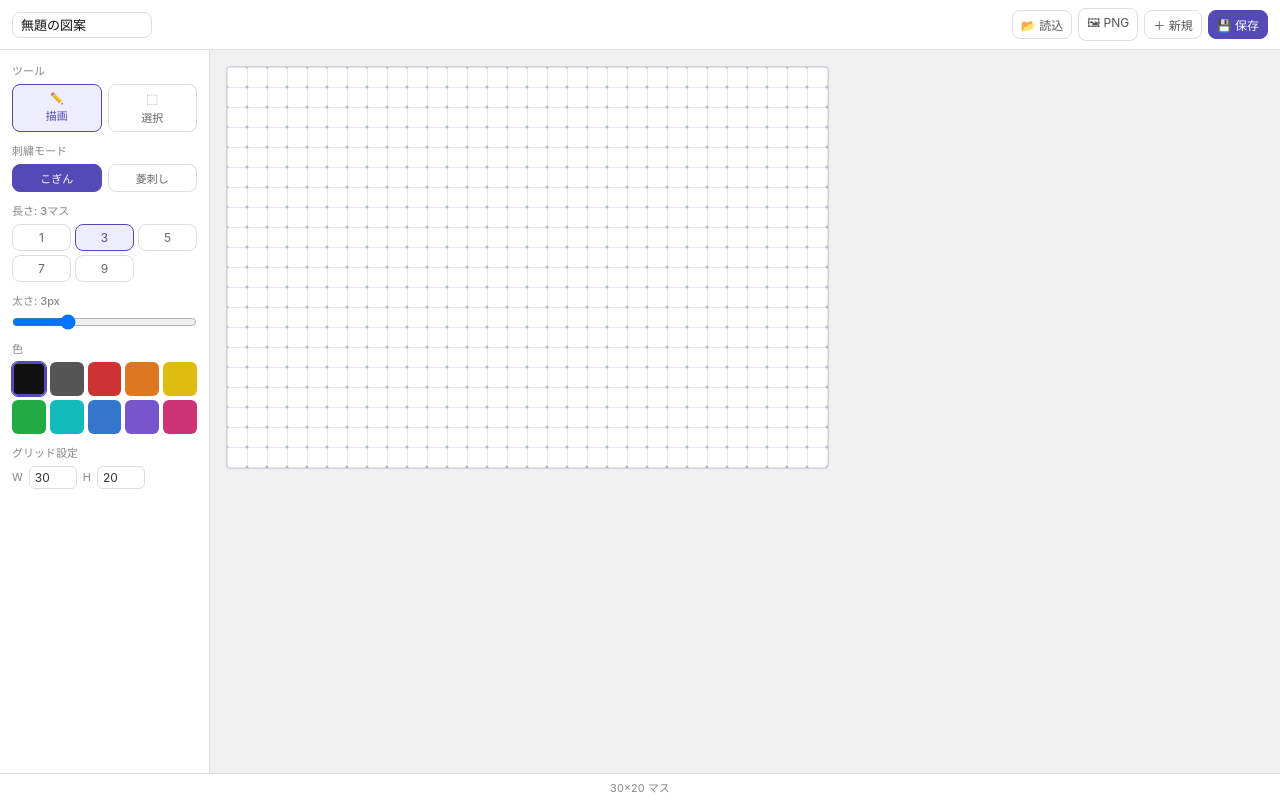
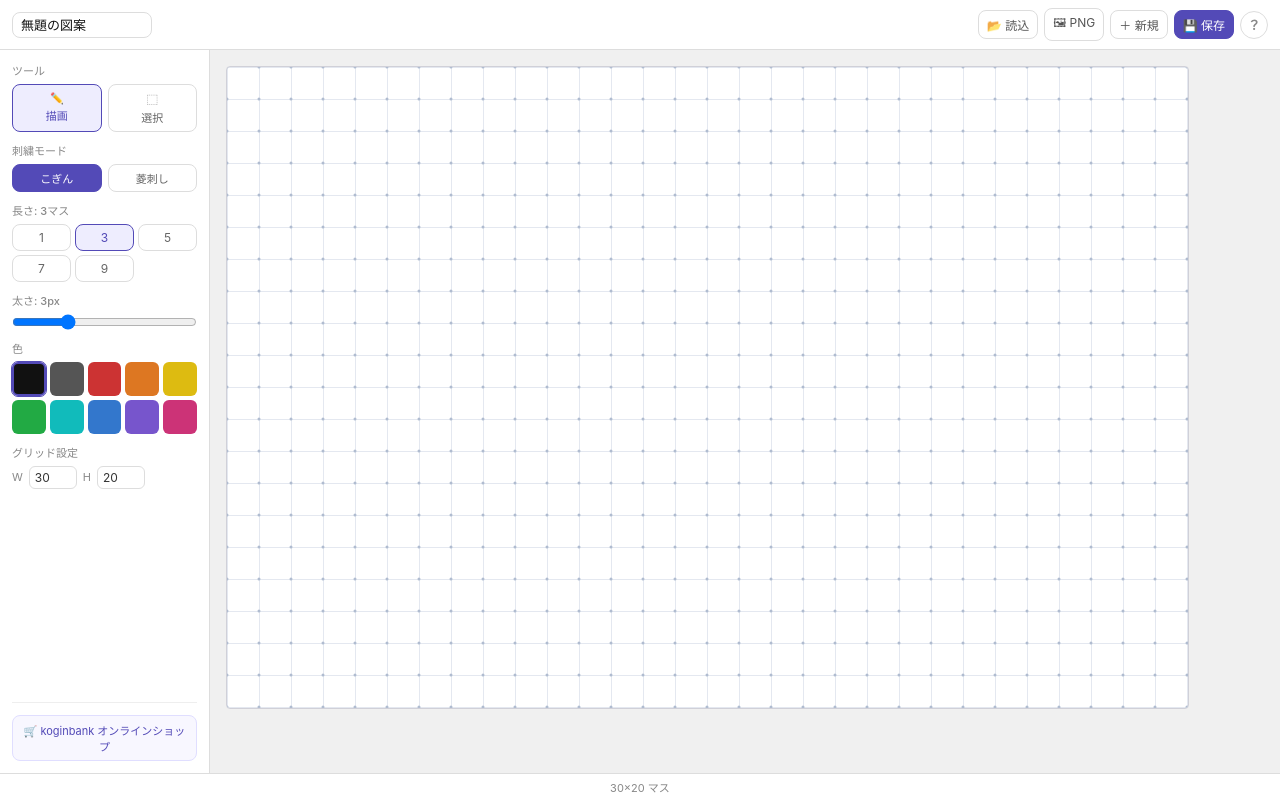
Before and after one commit to katsue-boop/koginbank-graphics, a React (Vite) app: page / in a window 1280 px wide. Built offline with nearby package versions, Linux system fonts and the light colour scheme.

Commit message:
responsive canvas, help panel, shop link

```diff
--- a/src/App.jsx
+++ b/src/App.jsx
@@ -2,6 +2,7 @@ import { useRef, useEffect, useCallback } from 'react'
 import { useEditor } from './useEditor'
 import EditorCanvas from './EditorCanvas'
 import Sidebar from './Sidebar'
+import HelpPanel from './HelpPanel'
 import { getLengths, saveToFile } from './utils'
 import styles from './App.module.css'
 
@@ -119,6 +120,7 @@ export default function App() {
         }}>🖼 PNG</button>
         <button className={styles.hbtn} onClick={handleNew}>＋ 新規</button>
         <button className={`${styles.hbtn} ${styles.primary}`} onClick={() => doSaveToFile(lines, groups, gidCounter, gridW, gridH, title)}>💾 保存</button>
+        <HelpPanel />
       </header>
 
       <div className={styles.main}>
--- a/src/App.module.css
+++ b/src/App.module.css
@@ -64,9 +64,9 @@
 
 .canvasWrap {
   flex: 1;
-  overflow: auto;
-  padding: 16px;
+  overflow: hidden;
   background: #f0f0f0;
+  display: flex;
 }
 
 .menuTab {
--- a/src/EditorCanvas.jsx
+++ b/src/EditorCanvas.jsx
@@ -1,5 +1,8 @@
-import { useEffect, useRef, useCallback } from 'react'
+import { useEffect, useRef, useCallback, useState } from 'react'
 import { calcSnap, hitTestLine, boxSelect, applyOffset, applyTransform, DRAG_THRESHOLD } from './utils'
+
+const MIN_CS = 12
+const MAX_CS = 32
 
 export default function EditorCanvas({
   lines, setLines, groups, sel, setSel,
@@ -12,7 +15,25 @@ export default function EditorCanvas({
   pasteOffset,
 }) {
   const canvasRef = useRef(null)
-  const cs = 20
+  const wrapRef = useRef(null)
+  const [cs, setCs] = useState(20)
+
+  // ラッパー幅に合わせてセルサイズを自動調整
+  useEffect(() => {
+    const updateCs = () => {
+      if (!wrapRef.current) return
+      const availW = wrapRef.current.clientWidth - 32 // padding分
+      const availH = wrapRef.current.clientHeight - 32
+      const csW = Math.floor(availW / gridW)
+      const csH = Math.floor(availH / gridH)
+      const newCs = Math.max(MIN_CS, Math.min(MAX_CS, Math.min(csW, csH)))
+      setCs(newCs)
+    }
+    updateCs()
+    const ro = new ResizeObserver(updateCs)
+    if (wrapRef.current) ro.observe(wrapRef.current)
+    return () => ro.disconnect()
+  }, [gridW, gridH])
 
   const draw = useCallback(() => {
     const canvas = canvasRef.current
@@ -20,7 +41,6 @@ export default function EditorCanvas({
     const ctx = canvas.getContext('2d')
     ctx.clearRect(0, 0, canvas.width, canvas.height)
 
-    // グリッド
     ctx.strokeStyle = '#c8d0e0'
     ctx.lineWidth = 0.5
     for (let x = 0; x <= gridW; x++) {
@@ -36,7 +56,6 @@ export default function EditorCanvas({
       }
     }
 
-    // グループ枠
     const gidMap = {}
     lines.forEach(ln => {
       if (ln.gid == null) return
@@ -59,7 +78,6 @@ export default function EditorCanvas({
       ctx.restore()
     })
 
-    // 線を描画
     const drawLine = (x1, y1, x2, y2, c, sw, alpha) => {
       ctx.save(); ctx.globalAlpha = alpha; ctx.strokeStyle = c
       ctx.lineWidth = sw; ctx.lineCap = 'round'
@@ -73,18 +91,15 @@ export default function EditorCanvas({
       if (!hide) drawLine(ln.x1, ln.y1, ln.x2, ln.y2, s ? '#534AB7' : ln.color, ln.sw + (s ? 2 : 0), 1)
     })
 
-    // 移動プレビュー
     if (op === 'move' && moveRef.current.preview) {
       moveRef.current.preview.forEach(ln => drawLine(ln.x1, ln.y1, ln.x2, ln.y2, ln.color, ln.sw, 0.55))
     }
 
-    // 描画プレビュー
     if (tool === 'draw' && mouseCell) {
       const x2 = Math.min(gridW, mouseCell.x + len)
       if (x2 !== mouseCell.x) drawLine(mouseCell.x, mouseCell.y, x2, mouseCell.y, color, strokeW, 0.5)
     }
 
-    // 選択ボックス
     const d = dragRef.current
     if (d.active && d.wasDrag && tool === 'select' && !op) {
       ctx.save(); ctx.strokeStyle = '#534AB7'; ctx.lineWidth = 1; ctx.setLineDash([4, 3])
@@ -94,7 +109,6 @@ export default function EditorCanvas({
       ctx.restore()
     }
 
-    // スナップガイド
     if (snapPt && (op === 'flipv' || op === 'fliph' || op === 'rot')) {
       const px = snapPt.x * cs, py = snapPt.y * cs
       ctx.save(); ctx.setLineDash([4, 3]); ctx.lineWidth = 1; ctx.strokeStyle = '#cc3333'
@@ -120,7 +134,7 @@ export default function EditorCanvas({
       canvas.height = gridH * cs + 1
     }
     draw()
-  }, [gridW, gridH, draw])
+  }, [gridW, gridH, cs, draw])
 
   useEffect(() => { draw() }, [draw])
 
@@ -171,9 +185,8 @@ export default function EditorCanvas({
       if (preview) {
         setLines(prev => {
           const rest = prev.filter((_, i) => !sel.includes(i))
-          const moved = preview
-          setSel(moved.map((_, i) => rest.length + i))
-          return [...rest, ...moved]
+          setSel(preview.map((_, i) => rest.length + i))
+          return [...rest, ...preview]
         })
       }
       cancelOp(); st('移動しました', true); return
@@ -236,6 +249,7 @@ export default function EditorCanvas({
   const onTouchEnd = (e) => { e.preventDefault(); const { rx, ry } = getRawXY(e); handleUp(rx, ry) }
 
   return (
+    <div ref={wrapRef} style={{ flex: 1, overflow: 'hidden', padding: 16, background: '#f0f0f0', display: 'flex', alignItems: 'flex-start', justifyContent: 'flex-start' }}>
       <canvas
         ref={canvasRef}
         style={{ display: 'block', background: '#fff', border: '0.5px solid #d0d0d8', borderRadius: 4, touchAction: 'none', userSelect: 'none', cursor: tool === 'draw' ? 'crosshair' : 'default' }}
@@ -247,5 +261,6 @@ export default function EditorCanvas({
         onTouchMove={onTouchMove}
         onTouchEnd={onTouchEnd}
       />
+    </div>
   )
 }
--- /dev/null
+++ b/src/HelpPanel.jsx
@@ -0,0 +1,72 @@
+import { useState } from 'react'
+import styles from './HelpPanel.module.css'
+
+export default function HelpPanel() {
+  const [open, setOpen] = useState(false)
+
+  return (
+    <>
+      <button className={styles.helpBtn} onClick={() => setOpen(true)} title="使い方">？</button>
+
+      {open && (
+        <div className={styles.overlay} onClick={() => setOpen(false)}>
+          <div className={styles.panel} onClick={e => e.stopPropagation()}>
+            <div className={styles.header}>
+              <h2 className={styles.title}>使い方</h2>
+              <button className={styles.closeBtn} onClick={() => setOpen(false)}>✕</button>
+            </div>
+
+            <div className={styles.body}>
+              <section>
+                <h3 className={styles.sectionTitle}>📐 基本操作</h3>
+                <table className={styles.table}>
+                  <tbody>
+                    <tr><td>線を描く</td><td>描画ツール選択 → グリッド上をクリック</td></tr>
+                    <tr><td>長さを選ぶ</td><td>サイドバーの「長さ」ボタン or 数字キー（1〜9）</td></tr>
+                    <tr><td>線を選択</td><td>選択ツール → クリックまたはドラッグ</td></tr>
+                    <tr><td>グループを選択</td><td>グループ内の線を1本クリック</td></tr>
+                  </tbody>
+                </table>
+              </section>
+
+              <section>
+                <h3 className={styles.sectionTitle}>⌨️ キーボードショートカット（PC）</h3>
+                <table className={styles.table}>
+                  <tbody>
+                    <tr><td><kbd>D</kbd></td><td>描画ツールに切替</td></tr>
+                    <tr><td><kbd>S</kbd></td><td>選択ツールに切替</td></tr>
+                    <tr><td><kbd>1</kbd>〜<kbd>9</kbd></td><td>線の長さを選択（こぎん: 1/3/5/7/9、菱刺し: 2/4/6/8/10）</td></tr>
+                    <tr><td><kbd>Ctrl</kbd>+<kbd>Z</kbd></td><td>元に戻す</td></tr>
+                    <tr><td><kbd>Ctrl</kbd>+<kbd>C</kbd></td><td>選択した線をコピー</td></tr>
+                    <tr><td><kbd>Ctrl</kbd>+<kbd>V</kbd></td><td>ペースト（+2マスずれて配置）</td></tr>
+                    <tr><td><kbd>Ctrl</kbd>+<kbd>S</kbd></td><td>JSONファイルとして保存</td></tr>
+                    <tr><td><kbd>Delete</kbd></td><td>選択した線を削除</td></tr>
+                    <tr><td><kbd>Escape</kbd></td><td>選択解除・操作キャンセル</td></tr>
+                  </tbody>
+                </table>
+              </section>
+
+              <section>
+                <h3 className={styles.sectionTitle}>💾 保存・読み込み</h3>
+                <table className={styles.table}>
+                  <tbody>
+                    <tr><td>保存</td><td>ヘッダーの「💾 保存」→ JSONファイルをダウンロード<br/><span className={styles.note}>※ 後で読み込んで編集を再開できます</span></td></tr>
+                    <tr><td>読み込み</td><td>ヘッダーの「📂 読込」→ 保存したJSONファイルを選択</td></tr>
+                    <tr><td>画像出力</td><td>ヘッダーの「🖼 PNG」→ 画像ファイルとして書き出し</td></tr>
+                  </tbody>
+                </table>
+              </section>
+
+              <section>
+                <h3 className={styles.sectionTitle}>🔄 反転・回転のスナップ</h3>
+                <p className={styles.note}>
+                  反転・回転の基準点を選ぶとき、カーソルが描画線の中心に近い場合は自動的に<span className={styles.snapLine}>●線の中心</span>にスナップ、それ以外は<span className={styles.snapGrid}>＋グリッド交点</span>にスナップします。
+                </p>
+              </section>
+            </div>
+          </div>
+        </div>
+      )}
+    </>
+  )
+}
--- /dev/null
+++ b/src/HelpPanel.module.css
@@ -0,0 +1,117 @@
+.helpBtn {
+  width: 28px;
+  height: 28px;
+  border-radius: 50%;
+  border: 0.5px solid #ddd;
+  background: transparent;
+  color: #888;
+  font-size: 13px;
+  font-weight: bold;
+  cursor: pointer;
+  display: flex;
+  align-items: center;
+  justify-content: center;
+  flex-shrink: 0;
+}
+.helpBtn:hover { background: #f5f5f5; color: #534AB7; border-color: #534AB7; }
+
+.overlay {
+  position: fixed;
+  inset: 0;
+  background: rgba(0,0,0,0.45);
+  z-index: 100;
+  display: flex;
+  align-items: center;
+  justify-content: center;
+  padding: 16px;
+}
+
+.panel {
+  background: #fff;
+  border-radius: 12px;
+  width: 100%;
+  max-width: 560px;
+  max-height: 85vh;
+  display: flex;
+  flex-direction: column;
+  overflow: hidden;
+  box-shadow: 0 8px 32px rgba(0,0,0,0.18);
+}
+
+.header {
+  display: flex;
+  align-items: center;
+  justify-content: space-between;
+  padding: 14px 18px;
+  border-bottom: 0.5px solid #eee;
+  flex-shrink: 0;
+}
+
+.title {
+  font-size: 15px;
+  font-weight: 600;
+  color: #222;
+}
+
+.closeBtn {
+  width: 28px; height: 28px;
+  border: none; background: transparent;
+  color: #888; font-size: 14px;
+  cursor: pointer; border-radius: 50%;
+  display: flex; align-items: center; justify-content: center;
+}
+.closeBtn:hover { background: #f5f5f5; }
+
+.body {
+  overflow-y: auto;
+  padding: 16px 18px;
+  display: flex;
+  flex-direction: column;
+  gap: 18px;
+}
+
+.sectionTitle {
+  font-size: 12px;
+  font-weight: 600;
+  color: #534AB7;
+  margin-bottom: 8px;
+}
+
+.table {
+  width: 100%;
+  border-collapse: collapse;
+  font-size: 12px;
+}
+.table td {
+  padding: 5px 8px;
+  vertical-align: top;
+  border-bottom: 0.5px solid #f0f0f0;
+  color: #333;
+  line-height: 1.5;
+}
+.table td:first-child {
+  white-space: nowrap;
+  font-weight: 500;
+  color: #555;
+  width: 140px;
+}
+
+kbd {
+  display: inline-block;
+  padding: 1px 5px;
+  background: #f5f5f5;
+  border: 0.5px solid #ccc;
+  border-radius: 4px;
+  font-size: 11px;
+  font-family: monospace;
+  color: #333;
+}
+
+.note {
+  font-size: 11px;
+  color: #888;
+  line-height: 1.6;
+}
+
+.snapLine { color: #854F0B; font-weight: 500; }
+.snapGrid { color: #0F6E56; font-weight: 500; }
--- a/src/Sidebar.jsx
+++ b/src/Sidebar.jsx
@@ -149,6 +149,18 @@ export default function Sidebar({
           <input type="number" value={gridH} min={5} max={100} onChange={e => setGridH(Math.max(5, Math.min(100, parseInt(e.target.value) || 20)))} className={styles.numInput} />
         </div>
       </div>
+
+      {/* ショップリンク */}
+      <div className={styles.shopSection}>
+        <a
+          href="https://koginbank.theshop.jp/"
+          target="_blank"
+          rel="noopener noreferrer"
+          className={styles.shopLink}
+        >
+          🛒 koginbank オンラインショップ
+        </a>
+      </div>
     </div>
   )
 }
--- a/src/Sidebar.module.css
+++ b/src/Sidebar.module.css
@@ -81,6 +81,26 @@
   font-size: 12px; color: #333;
 }
 
+.shopSection {
+  margin-top: auto;
+  padding-top: 12px;
+  border-top: 0.5px solid #eee;
+}
+
+.shopLink {
+  display: block;
+  font-size: 11px;
+  color: #534AB7;
+  text-decoration: none;
+  padding: 6px 8px;
+  border-radius: 8px;
+  border: 0.5px solid #e0deff;
+  background: #f8f7ff;
+  text-align: center;
+  transition: background 0.15s;
+}
+.shopLink:hover { background: #EEEDFE; }
+
 .snapIndicator { font-size: 10px; text-align: center; padding: 2px 6px; border-radius: 6px; margin-top: 2px; }
 .snapGrid { background: #E1F5EE; color: #0F6E56; }
 .snapLine { background: #FAEEDA; color: #854F0B; }
```
Lines whose indentation alone changed are shown as unchanged.
